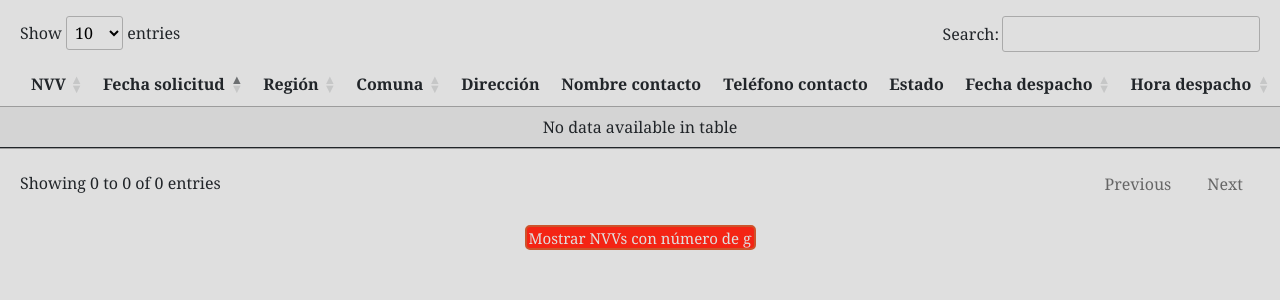
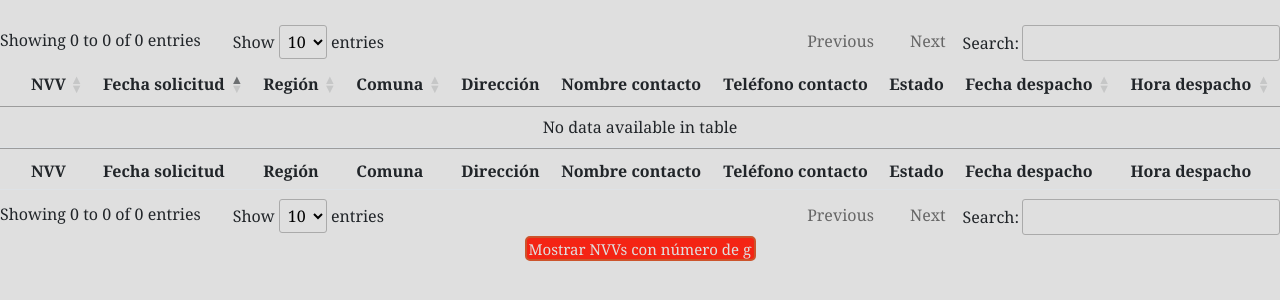
Before and after one commit to ElViisho/ProjectMejoraDespacho, a Django app: page /tabla_modificable in a window 1280 px wide. Shown: the part 88-388 px from the top of the page. Run offline with Django 4.2, Linux system fonts and the light colour scheme; the visitor is signed in with stand-in values (Sample User, id 1); data that the repository does not hold is empty; parts of the project's set-up code (start-up, migrations or seed data) failed here and were passed over; some libraries are stand-ins or nearby versions.

Commit message:
Changes to table format

```diff
--- a/AppMejoraDespacho/static/css/tabla.css
+++ b/AppMejoraDespacho/static/css/tabla.css
@@ -1,15 +1,13 @@
-
-.dataTables_paginate, .dataTables_info {
-    margin-right: 20px;
-    margin-left: 20px;
-    margin-bottom: 20px;
-    margin-top: 10px;
+div.dataTables_length {
+    padding-left: 2em;
+}
+div.dataTables_length,
+div.dataTables_filter {
+    padding-top: 0.55em;
 }
 
-.dataTables_length, .dataTables_filter {
-    margin-right: 20px;
-    margin-left: 20px;
-    margin-bottom: 10px;
+.show_hide{
+    cursor: pointer;
 }
 
 #listado, .dataTable {
@@ -19,13 +17,12 @@
     transition: background-color 1s , border-color 1s;
     background-color: #f42414;
     color: #dfdfdf;
-    font-size: 20px;
+    font-size: 16px;
     border-radius: 5px;
     border-style: solid;
     border-color: #cc542c;
     text-align: center;
-    height: 50px;
-    width: 300px;
+    width: 250px;
 }
 
 #boton:hover, .boton_ocultar:hover{
--- a/AppMejoraDespacho/static/js/js_tabla.js
+++ b/AppMejoraDespacho/static/js/js_tabla.js
@@ -34,6 +34,7 @@ let nvv = "";
 
 $(document).ready(function() {
     var table = $('#listado').DataTable({
+        "dom": '<"top"iflp<"clear">>rt<"bottom"iflp<"clear">>',
         "columns": [
             { "searchable": false, orderable: false },
             null,
@@ -57,10 +58,18 @@ $(document).ready(function() {
         "scrollX": true,
         "scrollY": "70vh",
         "scrollCollapse": true,
+        "lengthMenu": [10, 25, 50],
         order: [ 2, 'asc' ],
+        scrollToTop: true,
+        buttons: [
+            {
+                extend: 'excel',
+                text: 'Save current page',
+            }
+        ],
     });
 
-    $('#listado tbody').on('click', 'td.dt-control', function () {
+    $('#listado tbody').on('click', 'td.show_hide', function () {
         var tr = $(this).closest('tr');
         var row = table.row(tr);
         var data = row.data()[11].split("\\,")
@@ -71,10 +80,14 @@ $(document).ready(function() {
             tr.removeClass('shown');
         }
         else {
-            // Open this row and close others
-            if ( table.row( '.shown' ).length ) {
-                $('.dt-control', table.row( '.shown' ).node()).click();
-            }
+            // Close others
+            table.rows().every( function ( rowIdx, tableLoop, rowLoop ) {
+                if (this.child.isShown()) {
+                  this.child.hide();
+                  $(this.node()).removeClass('shown');
+                }
+            });
+            // Open this row
             nvv = row.data()[1];
             row.child( format(data) ).show();
             tr.addClass('shown');
@@ -98,7 +111,7 @@ function format (d) {
     if (d[9] == 1) boton_guia_despacho = "Borrar número de guía";
     else boton_guia_despacho = "Marcar como despachado";
 
-    return '<table cellpadding="5" cellspacing="0" border="0" style="padding-left:50px;">'+
+    return '<table class="child_table" cellpadding="5" cellspacing="0" border="0" style="padding-left:50px;">'+
         '<tr>' +
             '<td>Nombre vendedor:</td>' +
             '<td>' + d[7] + '</td>' +
@@ -136,8 +149,7 @@ function format (d) {
             '<td>' + d[6] + '</td>' +
         '</tr>'+
         '<tr>'+
-        `<td><input class="btn btn-default boton-sumbit" onclick="prompt_confirm(${listo})" id="boton" value="${boton_guia_despacho}" readonly></td>` +
-            '<td></td>' +
+        `<td colspan='2' style='text-align: center'><input class="btn btn-default boton-sumbit" onclick="prompt_confirm(${listo})" id="boton" value="${boton_guia_despacho}" readonly></td>` +
         '</tr>'+
     '</table>';
 }
--- a/AppMejoraDespacho/templates/AppMejoraDespacho/datos_tabla.html
+++ b/AppMejoraDespacho/templates/AppMejoraDespacho/datos_tabla.html
@@ -4,8 +4,8 @@
 {% load tabla_tags %}
 
 <tr class="text-center" id="{{ item.nvv }}">
-    <td class="dt-control"></td>
-    <td>{{ item.nvv }}</td>
+    <td class="dt-control show_hide"></td>
+    <td class="show_hide">{{ item.nvv }}</td>
     <td>{{ item.fecha_solicitud|date:"d F Y H:i" }}</td>
     <td>{{ regiones|get_region:item.region }}</td>
     <td>{{ comunas|get_comunas_por_region:item.region|get_comuna:item.comuna }}</td>
--- a/AppMejoraDespacho/templates/AppMejoraDespacho/tabla_modificable.html
+++ b/AppMejoraDespacho/templates/AppMejoraDespacho/tabla_modificable.html
@@ -9,8 +9,6 @@
 <link rel="stylesheet" href="{% static 'css/tabla.css' %}">
 <link rel="stylesheet" href="{% static 'css/apprest_delete_form.css' %}">
 <script src="{% static 'js/js_choices.js' %}"></script>
-<link href="https://cdn.jsdelivr.net/npm/select2@4.1.0-rc.0/dist/css/select2.min.css" rel="stylesheet" />
-<script src="https://cdn.jsdelivr.net/npm/select2@4.1.0-rc.0/dist/js/select2.min.js"></script>
 <link rel="stylesheet" href="//cdn.datatables.net/1.11.3/css/jquery.dataTables.min.css">
 <link rel="stylesheet" href="https://cdn.datatables.net/responsive/2.2.9/css/responsive.dataTables.min.css">
 <script src="//cdn.datatables.net/1.11.3/js/jquery.dataTables.min.js"></script>
@@ -20,7 +18,7 @@
 {% block content %}
 {% language 'es' %}
 <div class="table-responsive table-l">
-    <table class="table table-hover table-striped table-image" id="listado">
+    <table class="table table-hover table-image " id="listado">
         <thead>
             <tr class="text-center display nowrap">
                 <th></th>
@@ -50,6 +48,22 @@
                 {% endif %}
             {% endfor %}
             </tbody>
+        <tfoot>
+            <tr class="text-center display nowrap">
+                <th></th>
+                <th>NVV</th>
+                <th>Fecha solicitud</th>
+                <th>Región</th>
+                <th>Comuna</th>
+                <th>Dirección</th>
+                <th>Nombre contacto</th>
+                <th>Teléfono contacto</th>
+                <th>Estado</th>
+                <th>Fecha despacho</th>
+                <th>Hora despacho</th>
+                <th style="display: none;">Datos extra</th>
+            </tr>
+        </tfoot>
     </table>
 </div>
 
```
